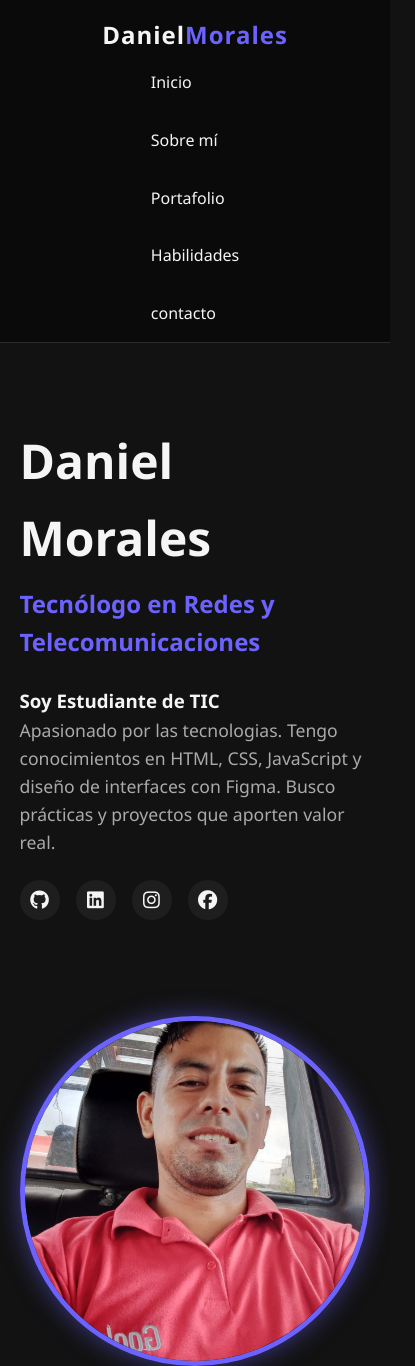
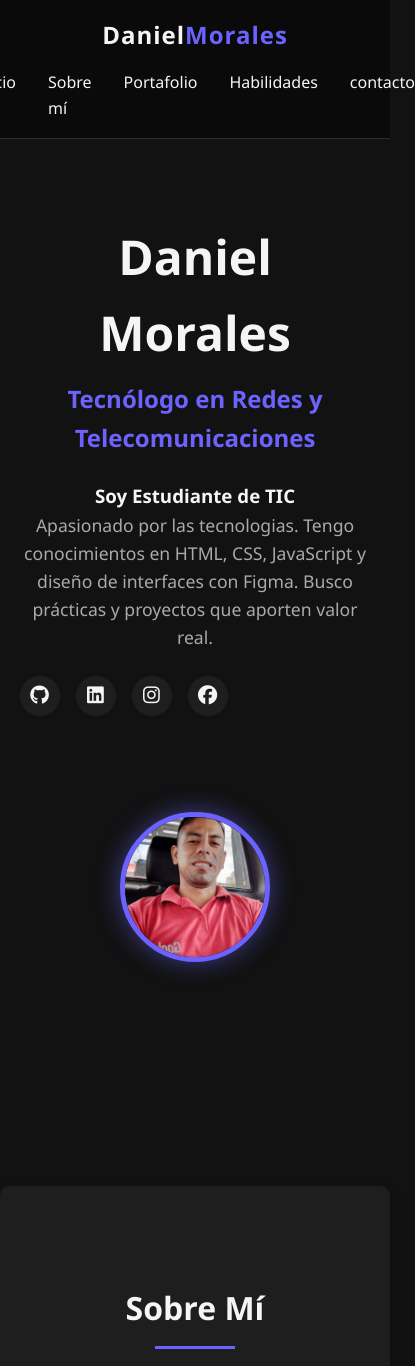
Before and after one commit to danimo87/Portafolio-html-css, a plain HTML site: page index.html in a window 390 px wide. Shown: the top 1366 px of the page, 415 px wide, since content can reach past the window. Drawn offline with Linux system fonts and the light colour scheme.

Commit message:
Ajusto el CSS del menú responsive

```diff
--- a/style.css
+++ b/style.css
@@ -443,12 +443,23 @@ footer p {
   header {
     position: static;
   }
+
   #navbar {
     flex-direction: column;
     padding: 1rem;
     gap: 1rem;
   }
-    .hero-content, .nav-links {
+
+  .hero-content {
     flex-direction: column;
+    align-items: center;
+    text-align: center;
+  }
+
+  .hero-content img {
+    width: 150px;         /* Ajusta el tamaño */
+    height: 150px;
+    object-fit: cover;
+    border-radius: 50%;   /* Mantiene forma circular */
   }
 }
```
Lines whose indentation alone changed are shown as unchanged.
